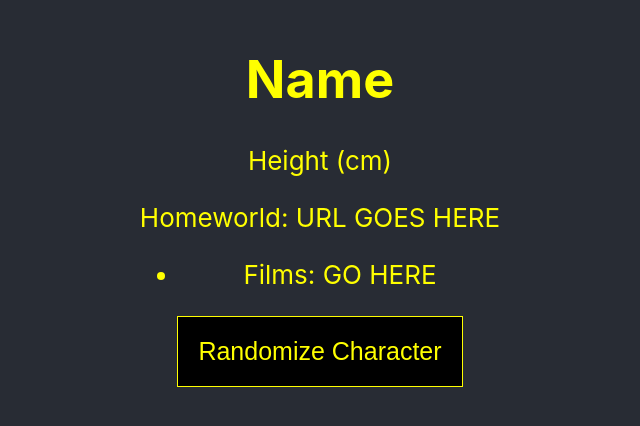
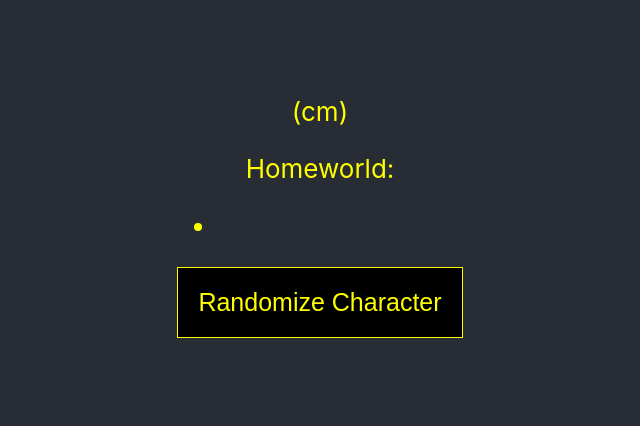
Before and after one commit to anthony-damico/React-101, a React (Create React App) app in the folder my-app/: page / in a window 1280 px wide. Shown: the part 200-626 px from the top of the page, without its empty margins (320-960 px from the left). Built offline with nearby package versions, Linux system fonts and the light colour scheme.

Commit message:
Added some "Stored State"

```diff
--- a/my-app/src/components/myStarWars.js
+++ b/my-app/src/components/myStarWars.js
@@ -1,18 +1,37 @@
 import React from 'react';
 
 class StarWars extends React.Component {
+    constructor(props) {
+        super(props)
+
+        //Set the state to blank on setup
+        this.state = {
+            name: null,
+            height: null,
+            homeworld: null,
+            films: [],
+        }
+    }
+
+    //Everytime getNewCharacter() is called, we need to update the state
     getNewCharacter() {
         console.log("Get new character from a button")
+        this.setState({
+            name: 'Luke',
+            height: 172,
+            homeworld: 'Tatooine',
+            films: ['item 1', 'item 2'],
+        })
     }
 
     render() {
         return (
         <div>
-            <h1>Name</h1>
-            <p>Height (cm)</p>
-            <p>Homeworld: URL GOES HERE</p>
+            <h1>{this.state.name}</h1>
+            <p>{this.state.height} (cm)</p>
+            <p>Homeworld: {this.state.homeworld}</p>
             <ul>
-                <li>Films: GO HERE</li>
+                <li>{this.state.films}</li>
             </ul>
             <button type="button" onClick={() => this.getNewCharacter()} className="btn">Randomize Character</button>
             </div>
```
